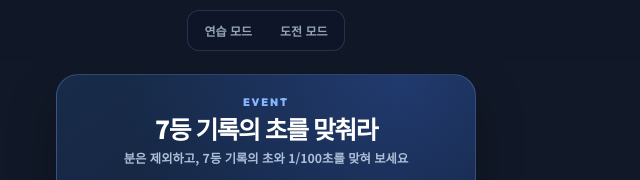
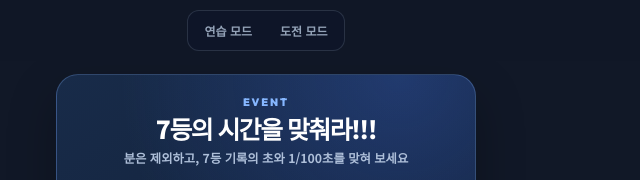
Before and after one commit to oolongteaprojectkrjj-ops/dejeng-quiz-app, a plain HTML site: page index.html in a window 1280 px wide. Both pictures are taken after a click on the button "이벤트". Shown: the top 180 px of the page, 374-1014 px from the left. Drawn offline with Linux system fonts and the light colour scheme.

Commit message:
Update seventh-place event title

```diff
--- a/index.html
+++ b/index.html
@@ -114,7 +114,7 @@
         <section id="challengeEvent" class="challenge-event hidden" aria-labelledby="challengeEventTitle">
           <header class="challenge-event__header">
             <p>EVENT</p>
-            <h2 id="challengeEventTitle">7등 기록의 초를 맞춰라</h2>
+            <h2 id="challengeEventTitle">7등의 시간을 맞춰라!!!</h2>
             <span>분은 제외하고, 7등 기록의 초와 1/100초를 맞혀 보세요</span>
           </header>
           <section id="challengePersonalSummary" class="challenge-event__personal" aria-live="polite">
@@ -261,7 +261,7 @@
     <section class="challenge-card challenge-prediction-modal__card">
       <button id="btnClosePredictionModal" class="challenge-prediction-modal__close" type="button" aria-label="응모 창 닫기">×</button>
       <p class="challenge-eyebrow">EVENT ENTRY</p>
-      <h2 id="challengePredictionModalTitle">7등 기록의 초를 맞춰라</h2>
+      <h2 id="challengePredictionModalTitle">7등의 시간을 맞춰라!!!</h2>
       <form id="challengePredictionForm" class="challenge-event__form">
         <fieldset>
           <legend>예측 초</legend>
```
